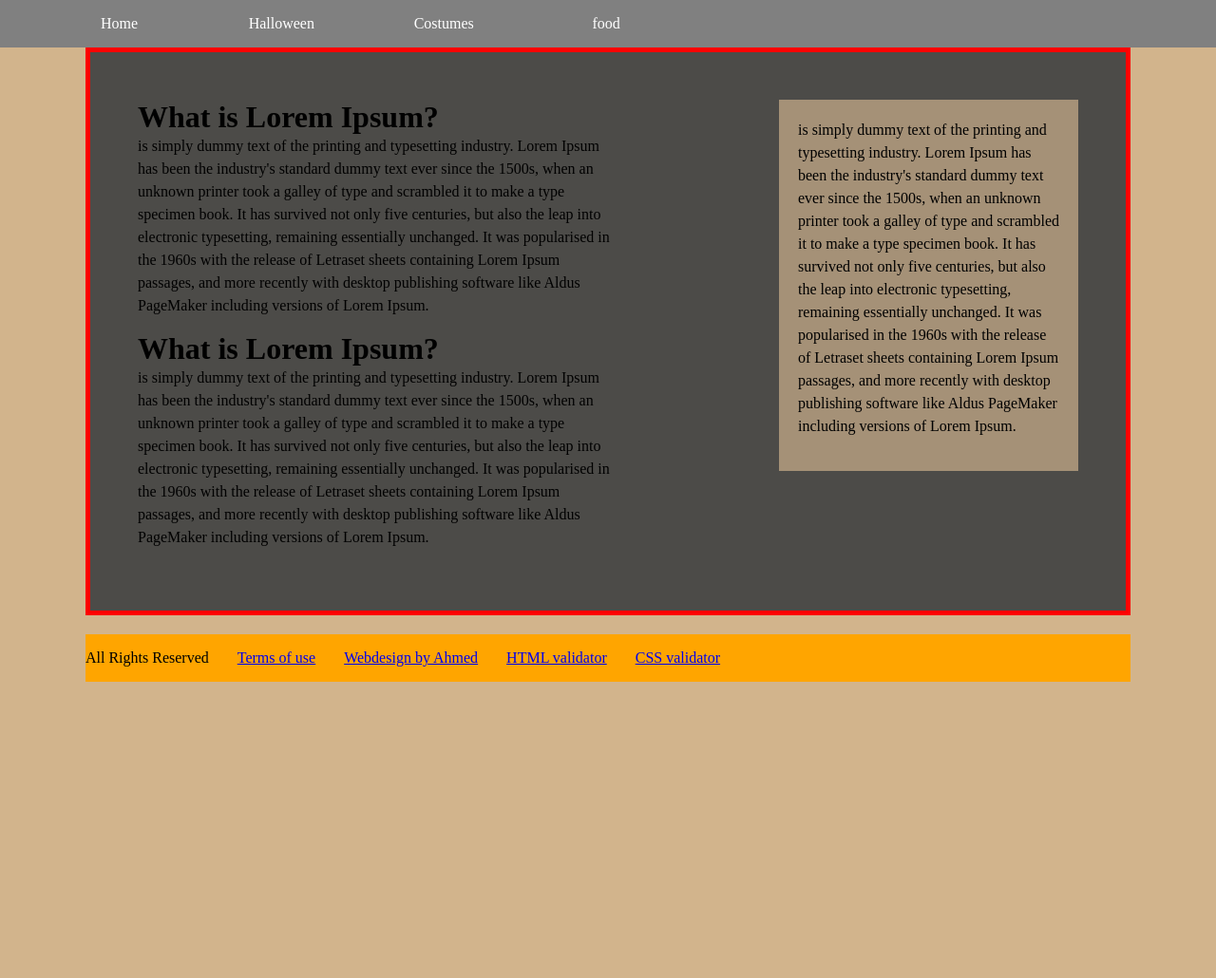
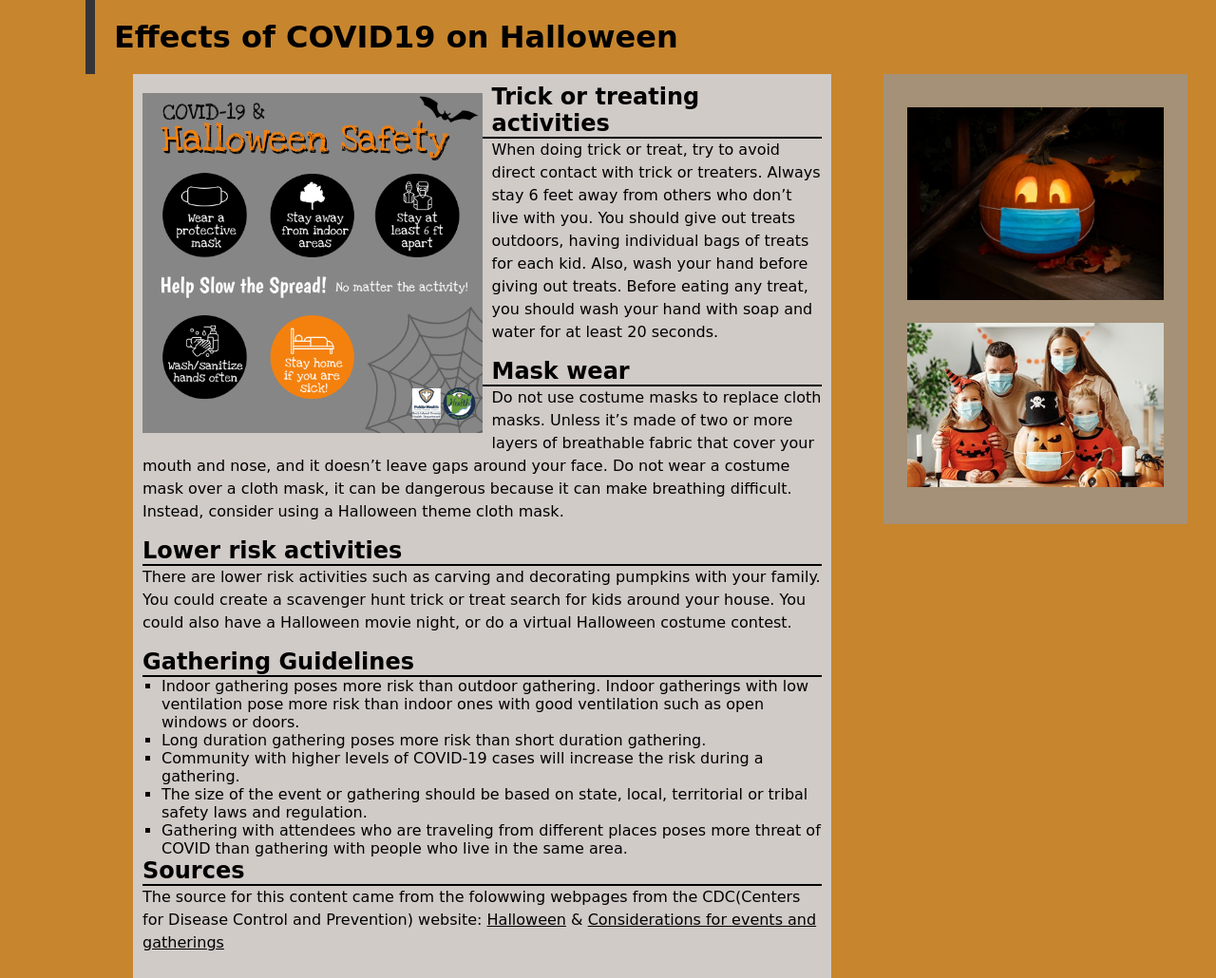
Before and after one commit to ktb702/IT115-a4-g4, a plain HTML site: page index.html in a window 1280 px wide. Shown: the whole page at 95% size. Before the commit the page ends 800 px from the top, so only its background shows below. Drawn offline with Linux system fonts and the light colour scheme; a web font is replaced by a local one.

Commit message:
Added images and fonts, edited content

```diff
--- a/index.html
+++ b/index.html
@@ -1,74 +1,57 @@
-<!-- you can place the php tage anywhere-->
-
 <!doctype html>
 <html lang="en">
 <head>
 
 <meta charset="UTF-8">
-<title> IT 115 </title>
-    <link href="css/style.css" type="text/css" rel="stylesheet">
+<meta name="robots" content="noindex,nofollow" />
+<meta name="viewport" content="width=device-width" />
+<meta name="referrer" content="origin">
+
+<title>IT 115 - G4 - A4</title>
+<link href="css/styles.css" type="text/css" rel="stylesheet">
 </head>
 
 <body>
-    <header>
-<!--
-        <div class="row">
-            <img id="logo" src="images/logo.jpg" alt="logo">
-        </div>
--->
-    </header>
+    <div id="wrapper">
+    <h1>Effects of COVID19 on Halloween</h1>
 
-<nav>
-        <!--    <div class="row "> -->
-    <ul> <li>   <a href="index.html">Home</a> </li>
-        <li>   <a href="holloween.html">Halloween</a> </li>
-        <li>   <a href="">Costumes</a> </li>
-        <li>   <a href="">food</a> </li>
+<main >
+    <!-- <h2>Halloween Celebration Guidelines during Covid</h2> -->
+    <img class="img1" src="images/halloween-safety.png" alt="Halloween Safety Guidelines">
 
+    <h2>Trick or treating activities</h2>
+    <p> When doing trick or treat, try to avoid direct contact with trick or treaters. Always stay 6 feet away from others who don’t live with you. You should give out treats outdoors,  having individual bags of treats for each kid. Also, wash your hand before giving out treats. Before eating any treat, you should wash your hand with soap and water for at least 20 seconds. </p>
 
-        </ul>
-         <!--        </div>  end row-->
-</nav>
+    <h2>Mask wear</h2>
+    <p>Do not use costume masks to replace cloth masks. Unless it’s made of two or more layers of breathable fabric that cover your mouth and nose, and it doesn’t leave gaps around your face.
+    Do not wear a costume mask over a cloth mask, it can be dangerous because it can make breathing difficult.  Instead, consider using a Halloween theme cloth mask.
+    </p>
 
-<div id="wrapper">
+    <h2>Lower risk activities</h2>
+    <p>There are lower risk activities such as carving and decorating pumpkins with your family. You could create a scavenger hunt trick or treat search for kids around your house. You could also have  a Halloween movie night, or do a virtual Halloween costume contest.
+    </p>
 
-    <main >
-       <h1> What is Lorem Ipsum?</h1>
-    <p> is simply dummy text of the printing and typesetting industry. Lorem Ipsum has been the industry's standard dummy text ever since the 1500s, when an unknown printer took a galley of type and scrambled it to make a type specimen book. It has survived not only five centuries, but also the leap into electronic typesetting, remaining essentially unchanged. It was popularised in the 1960s with the release of Letraset sheets containing Lorem Ipsum passages, and more recently with desktop publishing software like Aldus PageMaker including versions of Lorem Ipsum. </p>
+    <h2>Gathering Guidelines</h2>
+    <ul>
+        <li>Indoor gathering  poses more risk than outdoor gathering. Indoor gatherings with low ventilation pose more risk than indoor ones with good ventilation such as open windows or doors.</li>
+        <li>Long duration gathering poses more risk than short duration gathering.</li>
+        <li>Community with higher levels of COVID-19 cases will increase the risk during a gathering. </li>
+        <li>The size of the event or gathering should be based on state, local, territorial or tribal safety laws and regulation. </li>
+        <li> Gathering with attendees who are traveling from different places poses more threat of COVID than gathering with people who live in the same area. </li>
+    </ul>
 
-    <h1> What is Lorem Ipsum?</h1>
-    <p> is simply dummy text of the printing and typesetting industry. Lorem Ipsum has been the industry's standard dummy text ever since the 1500s, when an unknown printer took a galley of type and scrambled it to make a type specimen book. It has survived not only five centuries, but also the leap into electronic typesetting, remaining essentially unchanged. It was popularised in the 1960s with the release of Letraset sheets containing Lorem Ipsum passages, and more recently with desktop publishing software like Aldus PageMaker including versions of Lorem Ipsum. </p>
-
-      </main>
-
+    <h2>Sources</h2>
+    <p>The source for this content came from the folowwing webpages from the CDC(Centers for Disease Control and Prevention) website:
+        <a href="https://www.cdc.gov/coronavirus/2019-ncov/daily-life-coping/holidays/halloween.html">Halloween</a>  &
+        <a href="https://www.cdc.gov/coronavirus/2019-ncov/community/large-events/considerations-for-events-gatherings.html">Considerations for events and gatherings</a>
+    </p>
+</main>
+</div>     <!-- end of wrapper-->
 
 <aside >
-<p> is simply dummy text of the printing and typesetting industry. Lorem Ipsum has been the industry's standard dummy text ever since the 1500s, when an unknown printer took a galley of type and scrambled it to make a type specimen book. It has survived not only five centuries, but also the leap into electronic typesetting, remaining essentially unchanged. It was popularised in the 1960s with the release of Letraset sheets containing Lorem Ipsum passages, and more recently with desktop publishing software like Aldus PageMaker including versions of Lorem Ipsum. </p>
-
+    <img src="images/pumpkin-mask.jpg" alt="Pumpkin with a mask">
+    <img src="images/family-masks.jpg" alt="Halloween Cartoon">
 </aside>
 
-</div>
-
-<footer>
-       <div class="copyright">
-       <div class="row">
-    <ul>
-            <!-- to update the dade automaticlly -->
-
-       <li> All Rights Reserved </li>
-       <li><a href="#"> Terms of use </a></li>
-       <li><a href="#"> Webdesign by Ahmed </a></li>
-       <li><a href="https://validator.w3.org/nu/?showsource=yes&doc=http%3A%2F%2Fwww.hamadacodes.com%2Fit261%2F"> HTML validator </a></li>
-        <li><a href="http://jigsaw.w3.org/css-validator/validator?uri=http%3A%2F%2Fwww.hamadacodes.com%2Fit261%2F&profile=css3svg&usermedium=all&warning=1&vextwarning=&lang=en">CSS validator</a></li>
-    </ul>
-        </div> <!-- end of row-->
-        </div> <!-- end of coyrigh-->
-
-</footer>
-
-    <!-- end of warpper-->
-
-
 </body>
-
 </html>
```
